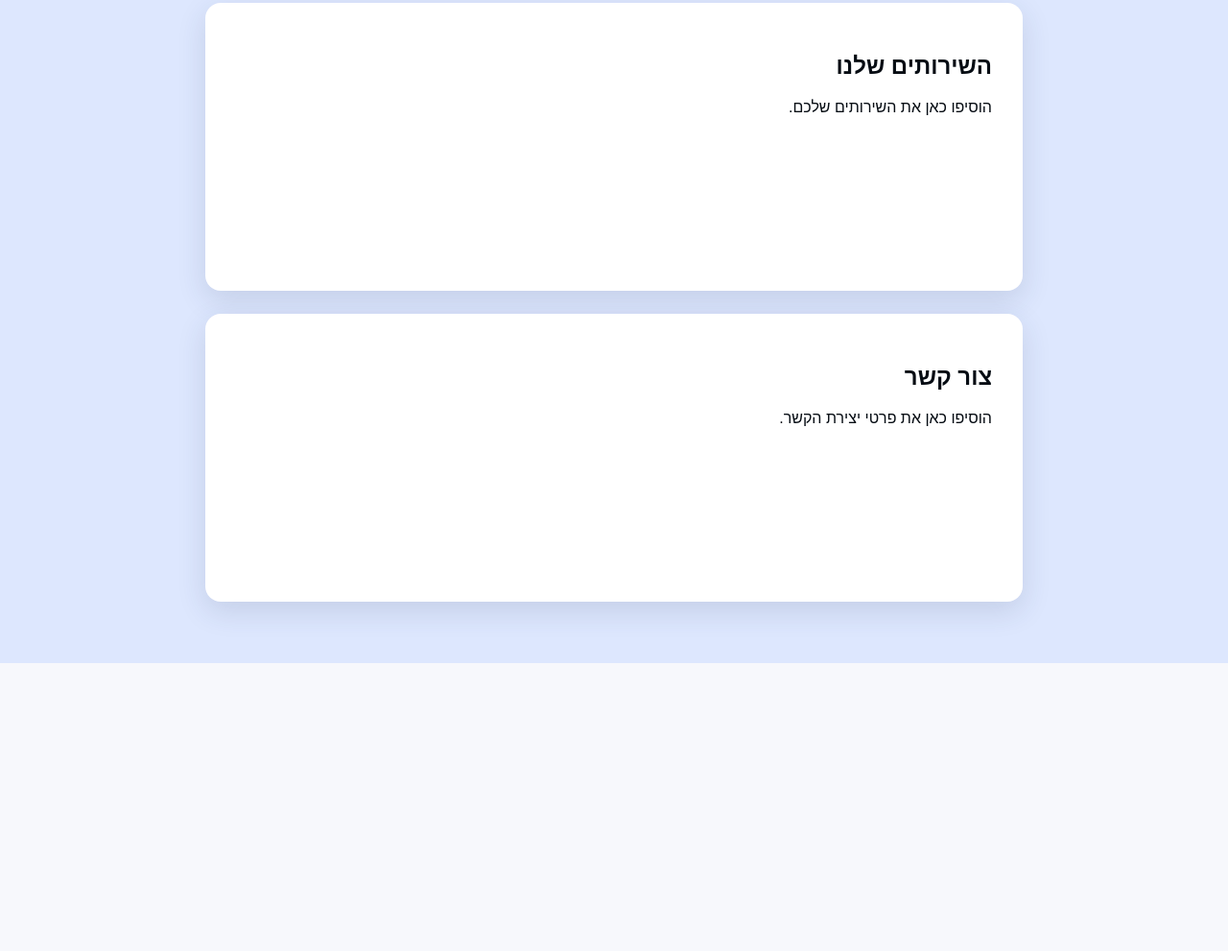
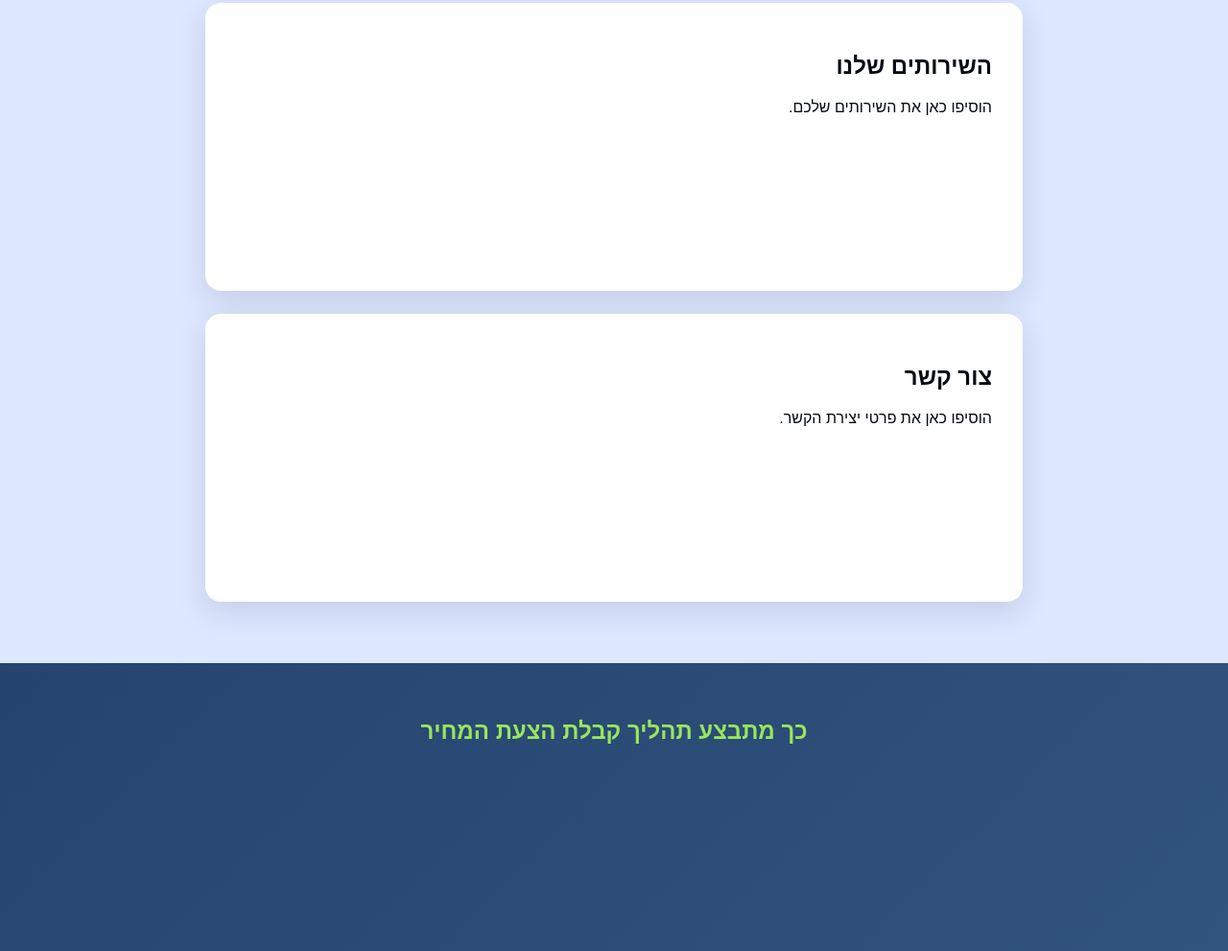
Before and after one commit to bleachchyxo/bleachchyxo.github.io, a plain HTML site: page index.html in a window 1280 px wide. Shown: the part 1217-2208 px from the top of the page at 96% size. Before the commit the page ends 1908 px from the top, so only its background shows below. Drawn offline with Linux system fonts and the light colour scheme.

Commit message:
Update index.html

```diff
--- a/index.html
+++ b/index.html
@@ -295,6 +295,28 @@
       color: #060C13;
     }
 
+    /* Quote process section */
+    .quote-process-section {
+      min-height: 300px;
+      padding: 55px 24px 70px;
+      background: linear-gradient(
+        135deg,
+        #254570 0%,
+        #2b4c76 50%,
+        #31547e 100%
+      );
+      direction: rtl;
+      text-align: center;
+    }
+
+    .quote-process-section h2 {
+      margin: 0;
+      color: #99e65c;
+      font-size: clamp(16px, 2vw, 24px);
+      font-weight: 600;
+      line-height: 1.3;
+    }
+
     /* Desktop logo */
     @media (min-width: 768px) {
       .logo {
@@ -411,6 +433,16 @@
         padding: 0 20px;
         font-size: 24px;
         text-align: center;
+      }
+
+      /* Mobile quote process section */
+      .quote-process-section {
+        min-height: 260px;
+        padding: 45px 20px 60px;
+      }
+
+      .quote-process-section h2 {
+        font-size: 20px;
       }
     }
 
@@ -553,6 +585,11 @@
 
   </section>
 
+  <!-- Quote process section -->
+  <section class="quote-process-section">
+    <h2>כך מתבצע תהליך קבלת הצעת המחיר</h2>
+  </section>
+
   <!-- Floating WhatsApp button -->
   <a
     href="https://wa.me/YOURNUMBER"
```
